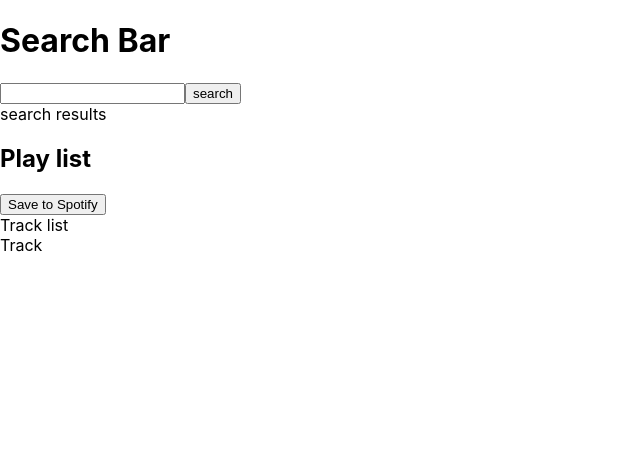
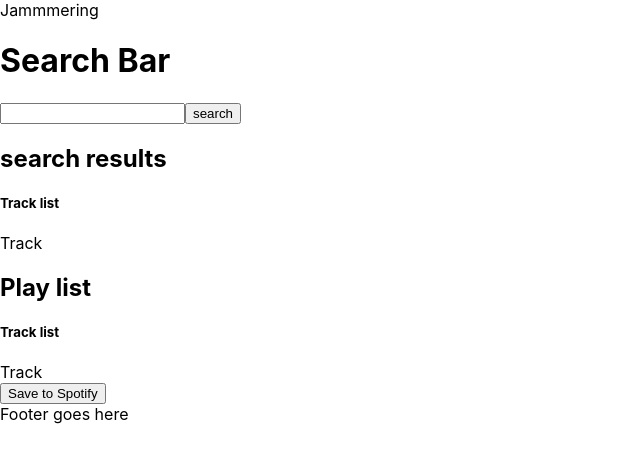
Before and after one commit to NerdyNurse/jammmering, a React (Create React App) app: page / in a window 1280 px wide. Shown: the top 462 px of the page, without its empty margins (0-640 px from the left). Built offline with nearby package versions, Linux system fonts and the light colour scheme.

Commit message:
add basic blueprint before styling

```diff
--- a/src/App.js
+++ b/src/App.js
@@ -3,17 +3,27 @@ import './App.css';
 import Playlist from './components/PlayLists/PlayList';
 import SearchBar from './components/SearchBar/SearchBar';
 import SearchResults from './components/SearchResults/SearchResults';
-import Track from './components/Track/Track';
-import Tracklist from './components/TrackList/Tracklist';
+
 
 function App() {
   return (
+
     <div>
+      <header>Jammmering</header>
+      <div>
+        <div className='searchDiv'>
       <SearchBar />
       <SearchResults />
+
+        </div>
+        <div className='playListDiv'>
       <Playlist />
-      <Tracklist />
-      <Track />
+
+        </div>
+
+
+      </div>
+      <footer>Footer goes here</footer>
 
 
     </div>
--- a/src/components/PlayLists/PlayList.js
+++ b/src/components/PlayLists/PlayList.js
@@ -1,10 +1,12 @@
 import React from 'react'
+import Tracklist from '../TrackList/Tracklist'
 
 export default function Playlist(){
 
     return (
         <div>
             <h2>Play list</h2>
+            <Tracklist />
             <button>Save to Spotify</button>
         </div>
     )
--- a/src/components/SearchResults/SearchResults.js
+++ b/src/components/SearchResults/SearchResults.js
@@ -1,8 +1,12 @@
 import React from 'react'
+import Tracklist from '../TrackList/Tracklist'
 
 export default function SearchResults() {
 
     return (
-        <div>search results</div>
+        <div>
+            <h2>search results</h2>
+            <Tracklist />
+        </div>
     )
 };
--- a/src/components/TrackList/Tracklist.js
+++ b/src/components/TrackList/Tracklist.js
@@ -1,8 +1,12 @@
 import React from 'react'
+import Track from '../Track/Track'
 
 export default function Tracklist(){
 
     return(
-        <div>Track list</div>
+        <div>
+            <h5>Track list</h5>
+            <Track />
+        </div>
     )
 }
```
